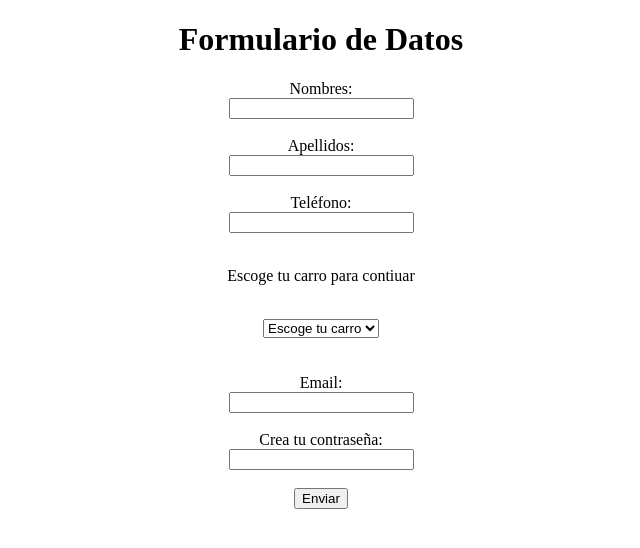
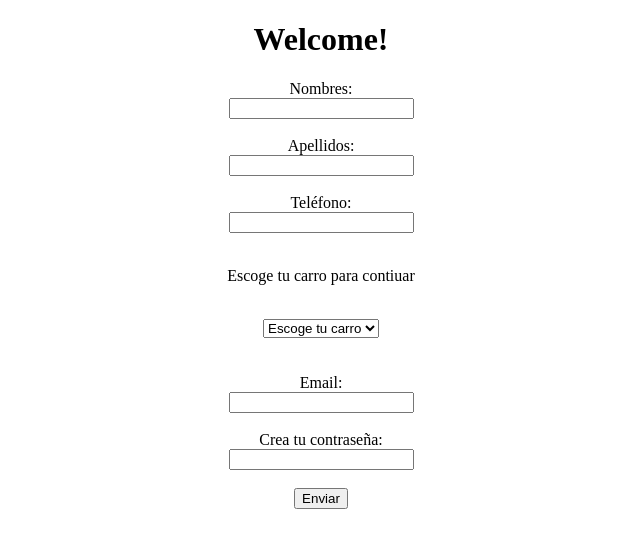
Before and after one commit to mili01gm/leccion-13, a plain HTML site: page index.html in a window 1280 px wide. Shown: the whole page, without its empty margins (319-959 px from the left). Drawn offline with Linux system fonts and the light colour scheme.

Commit message:
cambio en el titulo

```diff
--- a/index.html
+++ b/index.html
@@ -7,7 +7,7 @@
   <title>Lección 13</title>
 </head>
 <body>
-  <h1 align="center">Formulario de Datos</h1>
+  <h1 align="center">Welcome!</h1>
   <section>
     <form action="" align="center">
       <div>
```
